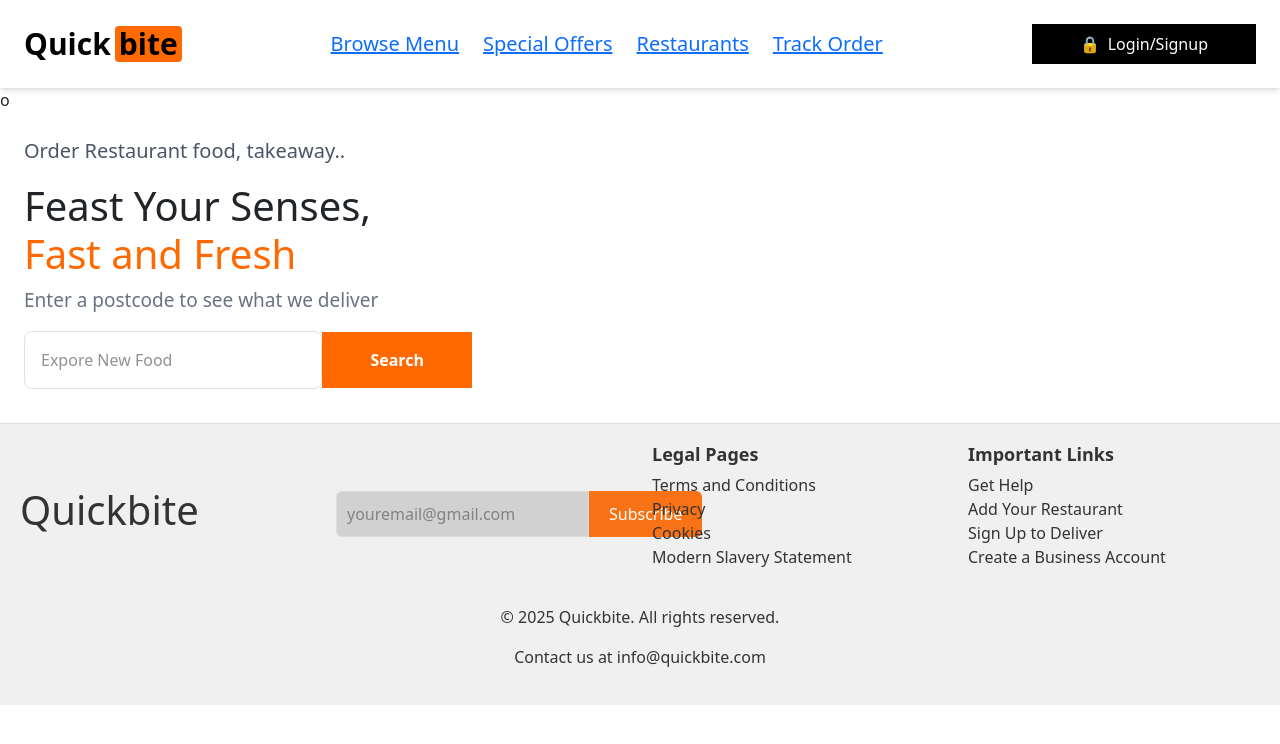
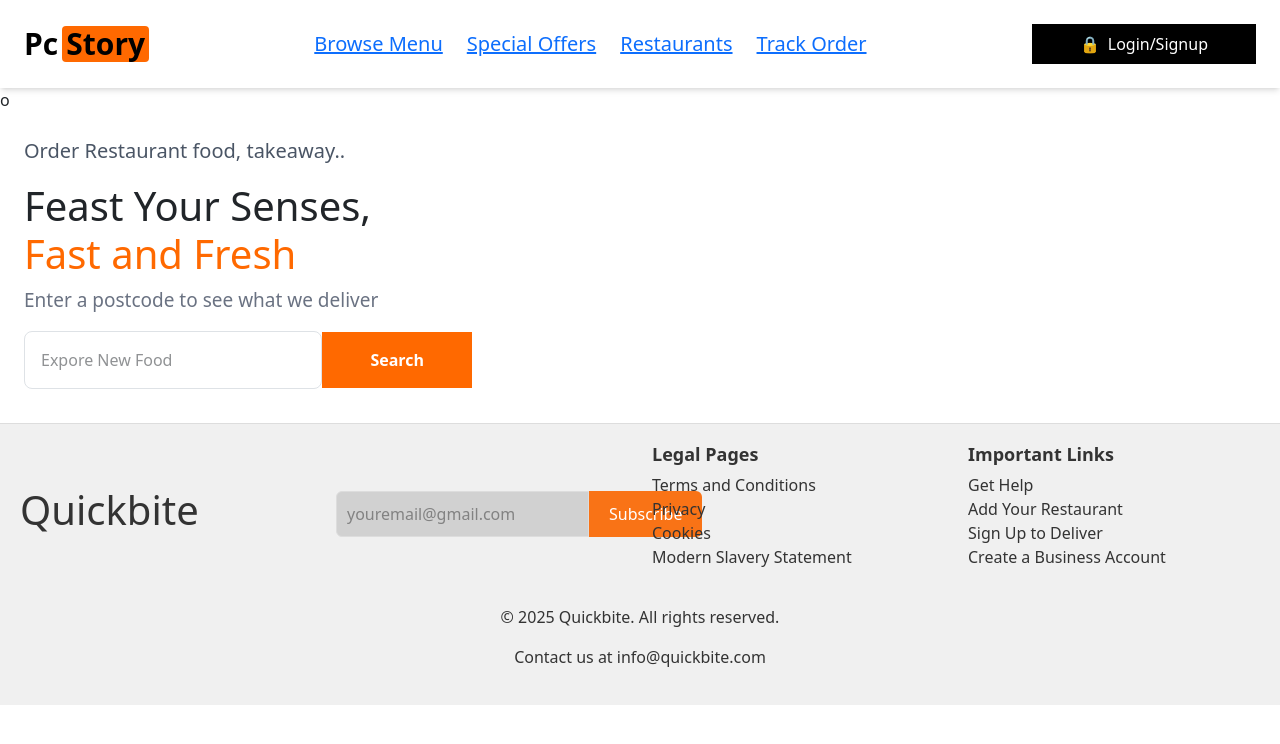
Before and after one commit to Pavan1080p/quickbite, a React (Vite) app: page / in a window 1280 px wide. Shown: the top 744 px of the page. Built offline with nearby package versions, Linux system fonts and the light colour scheme.

Commit message:
pc story name

```diff
--- a/src/component/Navbar.jsx
+++ b/src/component/Navbar.jsx
@@ -3,7 +3,7 @@ export default function Navbar() {
       <nav className="flex items-center justify-between bg-color p-4 shadow-md text">
 
         <div className="text-3xl font-bold text-black flex items-center">
-          Quick<span className="bg-orange-500 text-black px-1 ml-1 rounded-sm">bite</span>
+          Pc<span className="bg-orange-500 text-black px-1 ml-1 rounded-sm">Story</span>
         </div>
 
         {/* Navigation Links */}
```
